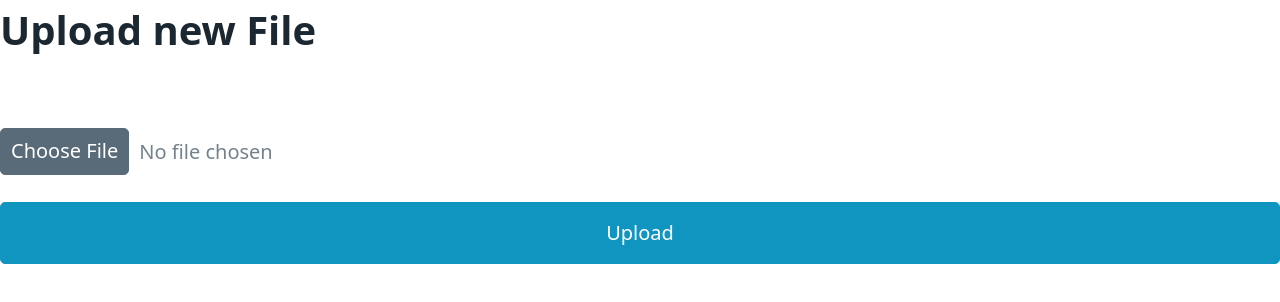
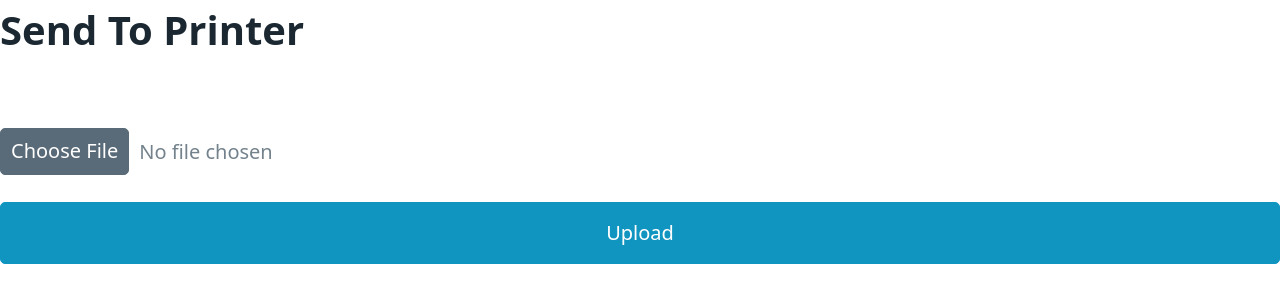
Before and after one commit to ca0v/print-server, a website: page wwwroot/upload.html in a window 1280 px wide. Drawn offline with nearby package versions, Linux system fonts and the light colour scheme.

Commit message:
Fix upload title

```diff
--- a/wwwroot/upload.html
+++ b/wwwroot/upload.html
@@ -2,13 +2,13 @@
 <html lang=en>
 
 <head>
-    <title>Upload new File</title>
+    <title>Send to Printer</title>
     <meta name="viewport" content="width=device-width, initial-scale=1" />
     <link rel="stylesheet" href="https://unpkg.com/@picocss/pico@latest/css/pico.min.css">
 </head>
 
 <body>
-    <h1>Upload new File</h1>
+    <h1>Send To Printer</h1>
     <form action="" method=post enctype=multipart/form-data>
         <p><input type=file name=file>
             <input type=submit value=Upload>
```
